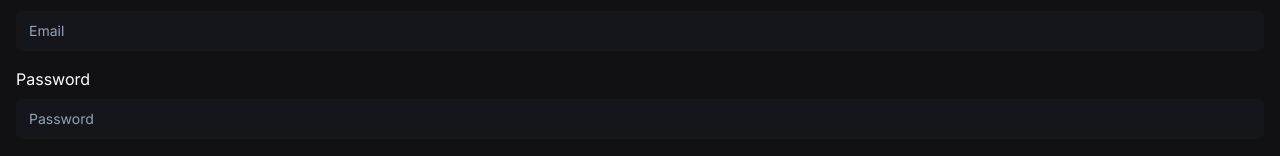
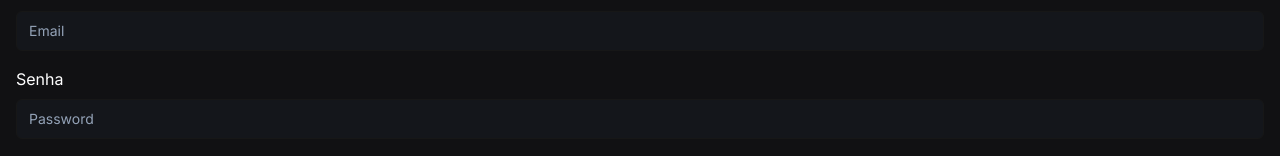
Before and after one commit to isaquerchaves/z-fit, a Next.js app: page /login in a window 1280 px wide. Shown: the part 221-377 px from the top of the page. Built offline with nearby package versions, Linux system fonts and the light colour scheme.

Commit message:
style: change Senha title from login page

```diff
--- a/src/app/login/page.tsx
+++ b/src/app/login/page.tsx
@@ -21,7 +21,7 @@ const Login = () => {
                         <Input className="bg-[#15171CF2]" type="email" id="email" placeholder="Email" />
                     </div>
                     <div className="pt-4">
-                        <p className="pb-2 ">Password</p>
+                        <p className="pb-2 ">Senha</p>
                         <Input className="bg-[#15171CF2]" type="password" id="password" placeholder="Password" />
                     </div>
                     <div className="flex justify-between">
```
